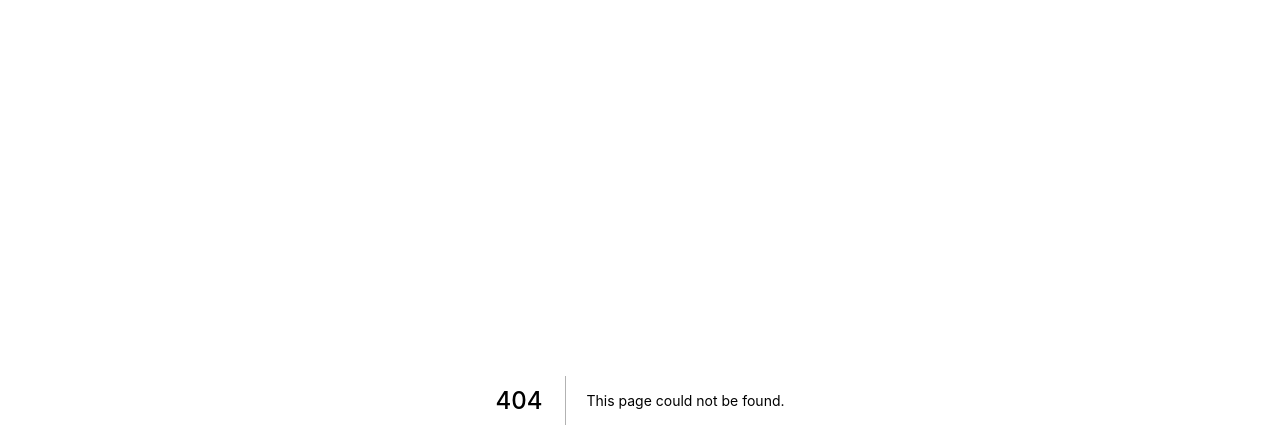
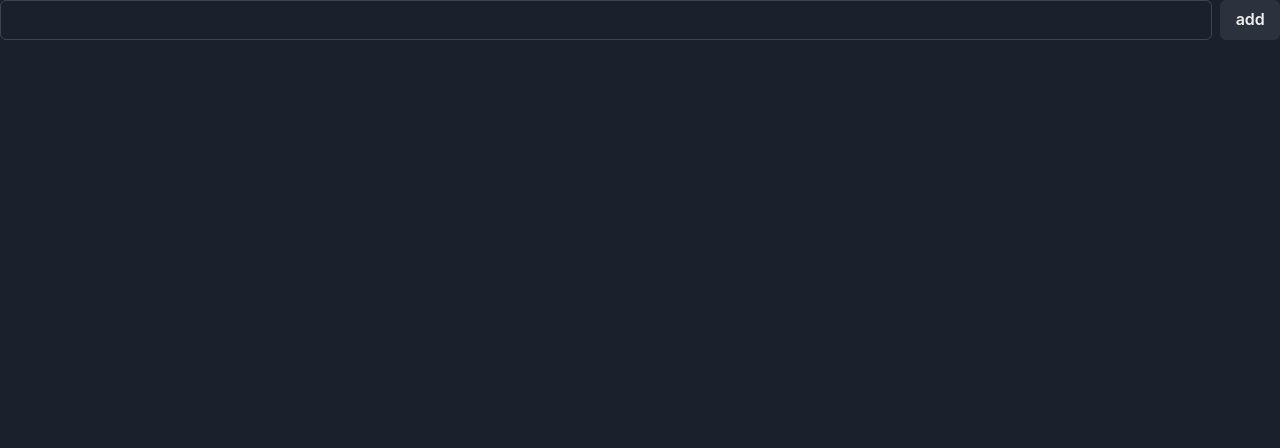
Before and after one commit to ckasidis/truth-or-dare-app, a Next.js app: page /components/PlayerForm in a window 1280 px wide. Before the commit this address had no page. Shown: the top 448 px of the page. Built offline with nearby package versions, Linux system fonts and the light colour scheme.

Commit message:
create PlayerForm

```diff
--- a/package.json
+++ b/package.json
@@ -16,6 +16,8 @@
 		"next": "12.2.5",
 		"react": "18.2.0",
 		"react-dom": "18.2.0",
+		"react-hook-form": "^7.34.2",
+		"react-icons": "^4.4.0",
 		"react-query": "^3.39.2",
 		"zustand": "^4.1.1"
 	},
--- /dev/null
+++ b/pages/components/PlayerForm.tsx
@@ -0,0 +1,69 @@
+import {
+	Button,
+	Flex,
+	FormControl,
+	HStack,
+	Input,
+	Stack,
+	Tag,
+	TagCloseButton,
+	TagLabel,
+	Text,
+} from '@chakra-ui/react';
+import { NextPage } from 'next';
+import { useForm } from 'react-hook-form';
+import { useStore } from '../../lib/store';
+
+interface PlayerFormProps {}
+
+const PlayerForm: NextPage<PlayerFormProps> = ({}) => {
+	const players = useStore((state) => state.players);
+	const addPlayer = useStore((state) => state.addPlayer);
+	const removePlayer = useStore((state) => state.removePlayer);
+
+	type FormValues = {
+		player: string;
+	};
+
+	const { register, handleSubmit, reset } = useForm<FormValues>({
+		mode: 'onTouched',
+		defaultValues: {
+			player: '',
+		},
+	});
+
+	return (
+		<Stack spacing={6}>
+			<form
+				onSubmit={handleSubmit(({ player }) => {
+					addPlayer(player);
+					reset();
+				})}
+			>
+				<HStack>
+					<FormControl>
+						<Input {...register('player')} />
+					</FormControl>
+					<Button type="submit">add</Button>
+				</HStack>
+			</form>
+			{players.length && (
+				<Flex flexWrap={'wrap'} gap={2}>
+					{players.map((player) => (
+						<Tag
+							key={player}
+							borderRadius="full"
+							// variant={'solid'}
+							// colorScheme={'blue'}
+						>
+							<TagLabel>{player}</TagLabel>
+							<TagCloseButton onClick={() => removePlayer(player)} />
+						</Tag>
+					))}
+				</Flex>
+			)}
+		</Stack>
+	);
+};
+
+export default PlayerForm;
```
Also changed, not shown: pages/game.tsx (+44 -0 lines), 1 other file (tests, documents, lock files or other folders).
